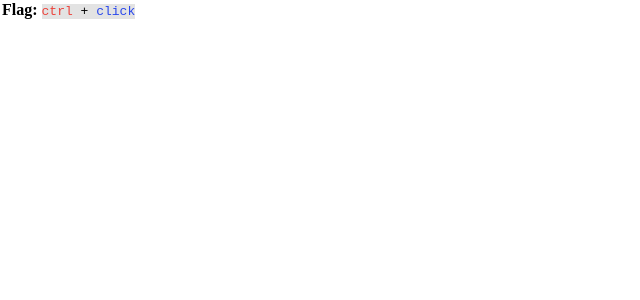
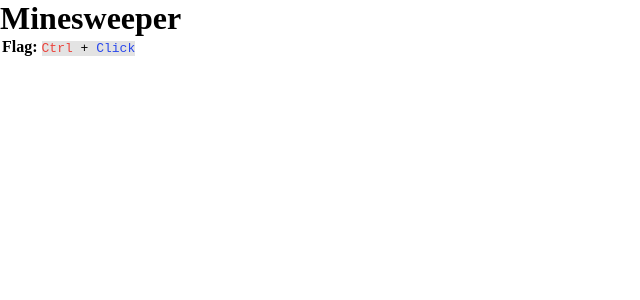
Before and after one commit to PetrovskyiWD/minesweeper, a React app: page / in a window 1280 px wide. Shown: the top 300 px of the page, without its empty margins (0-640 px from the left). Built offline with nearby package versions, Linux system fonts and the light colour scheme.

Commit message:
Header and Legend updates

```diff
--- a/src/App.tsx
+++ b/src/App.tsx
@@ -1,9 +1,11 @@
+import Header from './components/Header/Header.component';
 import Legend from './components/Legend/Legend.component';
 
 export default function App(): JSX.Element {
   return (
     <div>
-      <Legend />
+      <Header title="Minesweeper" />
+      <Legend feature="Flag" firstAction="Ctrl" secondAction="Click" />
     </div>
   );
 }
--- a/src/components/Header/Header.component.tsx
+++ b/src/components/Header/Header.component.tsx
@@ -1,10 +1,13 @@
 import styled from '@emotion/styled';
+import { type FC } from 'react';
 
 export interface HeaderProps {
-  children: React.ReactNode;
+  title: string;
 }
 
-const Header = styled.h1<HeaderProps>`
+const Header: FC<HeaderProps> = ({ title }) => <Title>{title}</Title>;
+
+const Title = styled.h1`
   font-size: 2em;
 `;
 
--- a/src/components/Legend/Legend.component.tsx
+++ b/src/components/Legend/Legend.component.tsx
@@ -1,11 +1,20 @@
+import { type FC } from 'react';
 import styled from '@emotion/styled';
 
-const Legend = (): JSX.Element => {
+export interface LegendProps {
+  feature: string;
+  firstAction: string;
+  secondAction: string;
+}
+
+const Legend: FC<LegendProps> = ({ feature, firstAction, secondAction }) => {
   return (
     <Parent>
-      <strong>Flag: </strong>
+      <strong>{feature}:&nbsp;</strong>
       <FlagComboParent>
-        <Key>ctrl</Key> + <Click>click</Click>
+        <FirstAction>{firstAction}</FirstAction>
+        &nbsp;+&nbsp;
+        <SecondAction>{secondAction}</SecondAction>
       </FlagComboParent>
     </Parent>
   );
@@ -21,11 +30,11 @@ const FlagComboParent = styled.code`
   background-color: #e3e3e3;
 `;
 
-const Key = styled.span`
+const FirstAction = styled.span`
   color: #ec433c;
 `;
 
-const Click = styled.span`
+const SecondAction = styled.span`
   color: #2a48ec;
 `;
 
```
Also changed, not shown: 2 other files (tests, documents, lock files or other folders).
